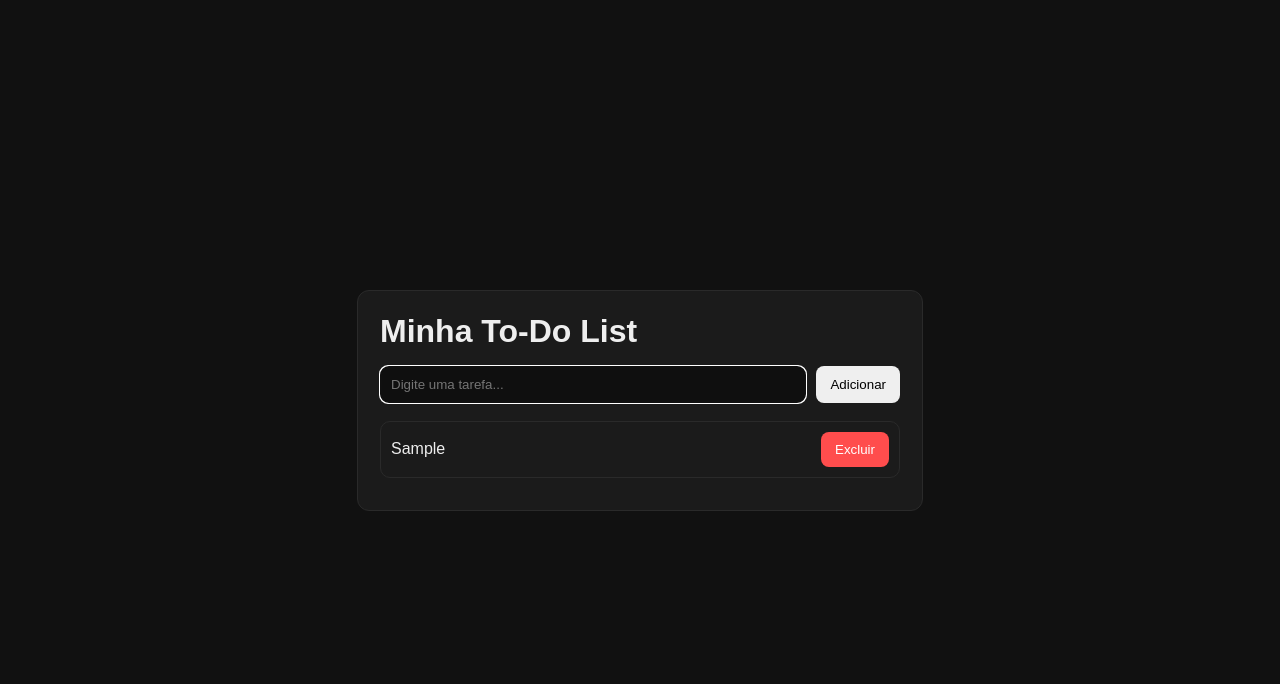
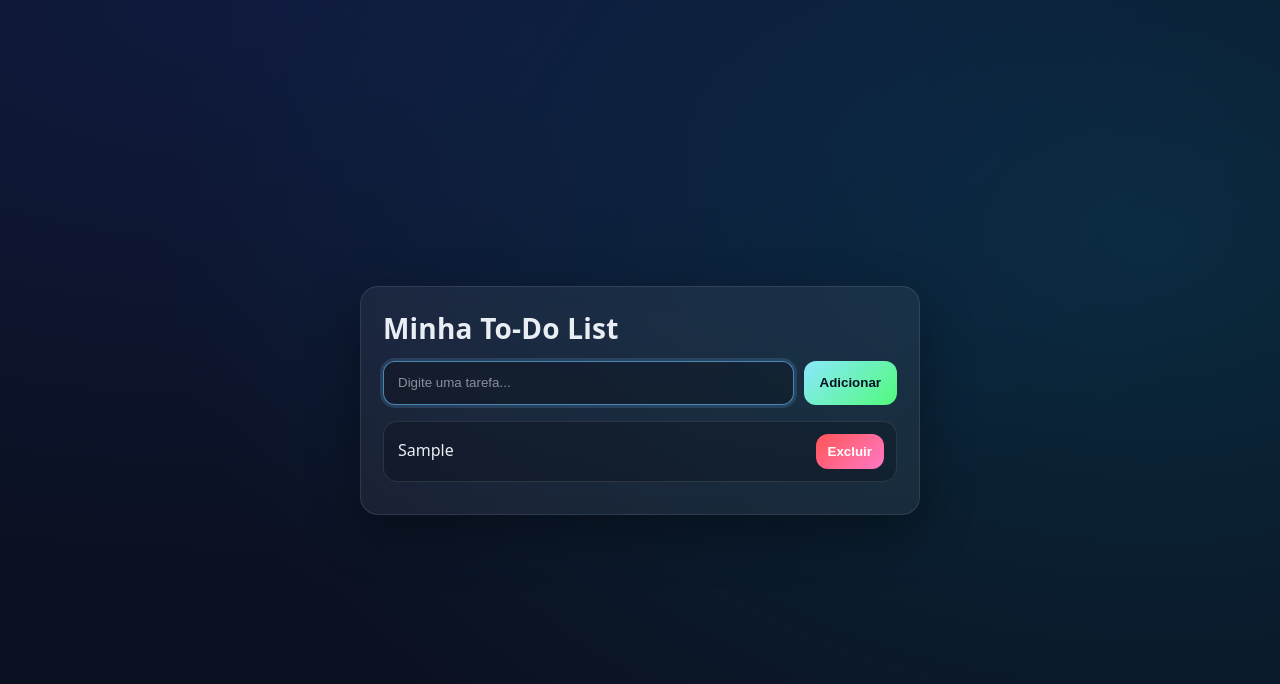
Before and after one commit to joaomuassab-rgb/todo-list, a plain HTML site: page todo-list/index.html in a window 1280 px wide. Both pictures are taken after typing "Sample" into the empty fields and a click on the button "Adicionar". Drawn offline with Linux system fonts and the light colour scheme.

Commit message:
Melhorando visual e adicionando salvamento das tarefas

```diff
--- a/todo-list/script.js
+++ b/todo-list/script.js
@@ -1,6 +1,34 @@
 const form = document.getElementById("form");
 const input = document.getElementById("task");
 const list = document.getElementById("list");
+
+const STORAGE_KEY = "todo_tasks";
+
+// Carrega tarefas salvas quando abrir a página
+document.addEventListener("DOMContentLoaded", () => {
+  const saved = JSON.parse(localStorage.getItem(STORAGE_KEY)) || [];
+  saved.forEach(addTaskToDOM);
+});
+
+function saveTasks() {
+  const tasks = Array.from(list.querySelectorAll("li span")).map(span => span.textContent);
+  localStorage.setItem(STORAGE_KEY, JSON.stringify(tasks));
+}
+
+function addTaskToDOM(text) {
+  const li = document.createElement("li");
+  li.innerHTML = `
+    <span>${text}</span>
+    <button type="button">Excluir</button>
+  `;
+
+  li.querySelector("button").addEventListener("click", () => {
+    li.remove();
+    saveTasks();
+  });
+
+  list.appendChild(li);
+}
 
 form.addEventListener("submit", (e) => {
   e.preventDefault();
@@ -8,15 +36,9 @@ form.addEventListener("submit", (e) => {
   const text = input.value.trim();
   if (!text) return;
 
-  const li = document.createElement("li");
-  li.innerHTML = `
-    <span>${text}</span>
-    <button type="button">Excluir</button>
-  `;
+  addTaskToDOM(text);
+  saveTasks();
 
-  li.querySelector("button").addEventListener("click", () => li.remove());
-
-  list.appendChild(li);
   input.value = "";
   input.focus();
 });
--- a/todo-list/style.css
+++ b/todo-list/style.css
@@ -55,3 +55,131 @@ li button {
   background: #ff4d4d;
   color: white;
 }
+/* ===== Reset + Base ===== */
+* { box-sizing: border-box; }
+html, body { height: 100%; }
+body{
+  margin:0;
+  font-family: system-ui, -apple-system, Segoe UI, Roboto, Arial, sans-serif;
+  color:#e9eef5;
+  background: radial-gradient(1200px 600px at 20% 0%, #2b59ff22, transparent),
+              radial-gradient(1000px 700px at 90% 30%, #00d4ff22, transparent),
+              #0b1020;
+  display:flex;
+  align-items:center;
+  justify-content:center;
+  padding: 24px;
+}
+
+/* ===== Card ===== */
+.container{
+  width: min(560px, 100%);
+  background: rgba(255,255,255,0.06);
+  border: 1px solid rgba(255,255,255,0.10);
+  border-radius: 18px;
+  padding: 22px;
+  box-shadow: 0 18px 50px rgba(0,0,0,0.35);
+  backdrop-filter: blur(10px);
+}
+
+h1{
+  margin: 0 0 14px;
+  font-size: 28px;
+  letter-spacing: 0.2px;
+}
+
+/* ===== Form ===== */
+#form{
+  display:flex;
+  gap: 10px;
+  margin: 12px 0 16px;
+}
+
+#task{
+  flex:1;
+  height: 44px;
+  padding: 0 14px;
+  border-radius: 12px;
+  border: 1px solid rgba(255,255,255,0.12);
+  background: rgba(0,0,0,0.25);
+  color: #e9eef5;
+  outline: none;
+}
+
+#task::placeholder{ color: rgba(233,238,245,0.55); }
+
+#task:focus{
+  border-color: rgba(99, 179, 237, 0.7);
+  box-shadow: 0 0 0 3px rgba(99,179,237,0.18);
+}
+
+#form button{
+  height: 44px;
+  padding: 0 16px;
+  border: none;
+  border-radius: 12px;
+  cursor: pointer;
+  color: #071126;
+  font-weight: 700;
+  background: linear-gradient(135deg, #8be9fd, #50fa7b);
+  transition: transform .12s ease, filter .12s ease;
+}
+
+#form button:hover{ transform: translateY(-1px); filter: brightness(1.05); }
+#form button:active{ transform: translateY(0px); }
+
+/* ===== Lista ===== */
+#list{
+  list-style: none;
+  padding: 0;
+  margin: 0;
+  display:flex;
+  flex-direction:column;
+  gap: 10px;
+}
+
+#list li{
+  display:flex;
+  align-items:center;
+  justify-content:space-between;
+  gap: 12px;
+  padding: 12px 12px 12px 14px;
+  border-radius: 14px;
+  border: 1px solid rgba(255,255,255,0.10);
+  background: rgba(0,0,0,0.22);
+  transition: transform .12s ease, background .12s ease, border-color .12s ease;
+}
+
+#list li:hover{
+  transform: translateY(-1px);
+  border-color: rgba(255,255,255,0.16);
+  background: rgba(0,0,0,0.28);
+}
+
+#list li span{
+  flex: 1;
+  line-height: 1.2;
+  word-break: break-word;
+}
+
+/* Botão Excluir (o seu JS cria um <button>) */
+#list li button{
+  border: none;
+  border-radius: 12px;
+  padding: 10px 12px;
+  cursor: pointer;
+  color: #fff;
+  background: linear-gradient(135deg, #ff5555, #ff79c6);
+  font-weight: 700;
+  transition: transform .12s ease, filter .12s ease;
+}
+
+#list li button:hover{ transform: translateY(-1px); filter: brightness(1.05); }
+#list li button:active{ transform: translateY(0px); }
+
+/* ===== Responsivo ===== */
+@media (max-width: 420px){
+  h1{ font-size: 24px; }
+  #form{ flex-direction: column; }
+  #form button{ width: 100%; }
+}
```
